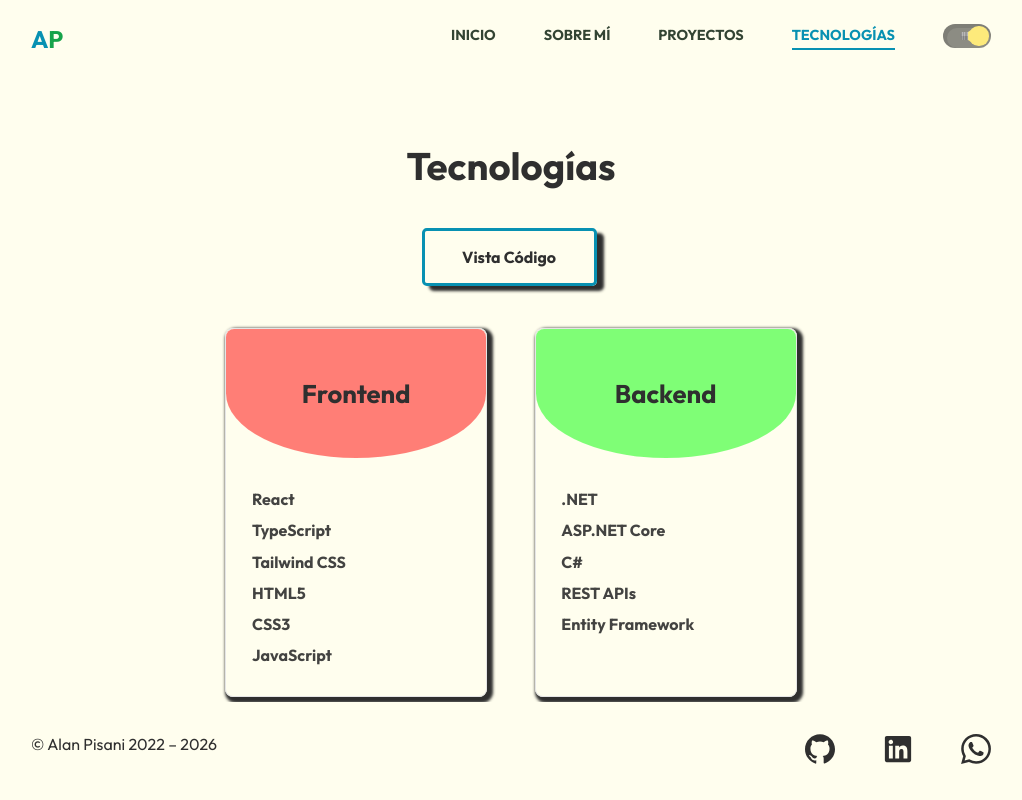
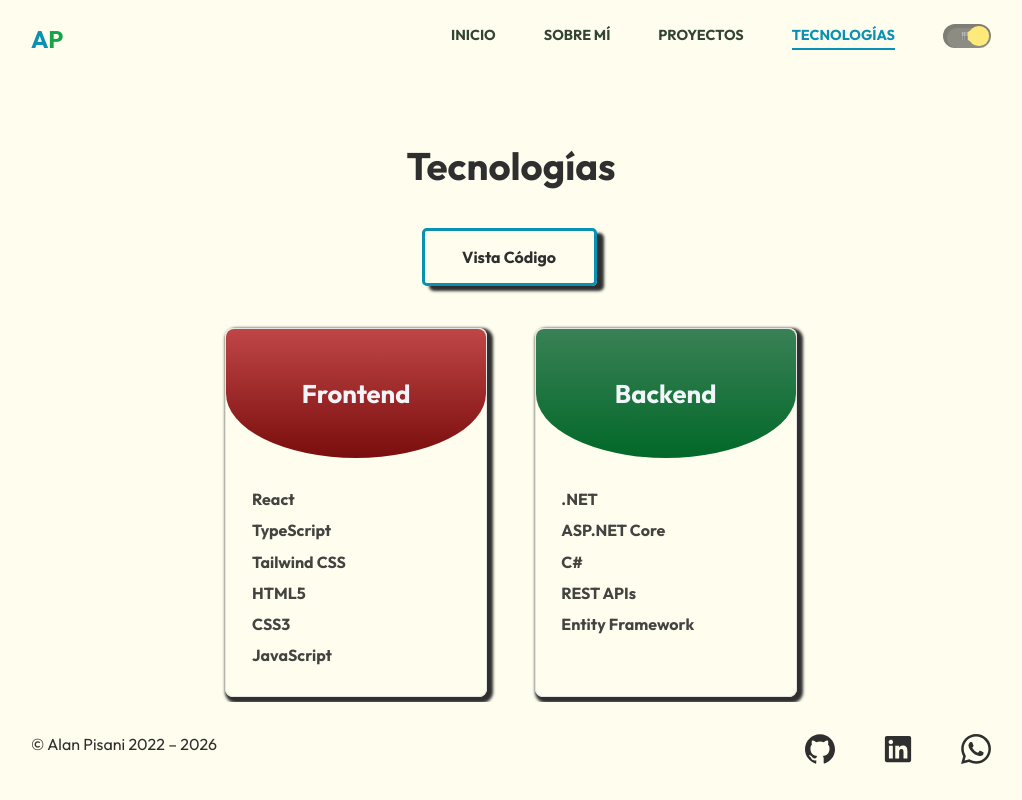
Before and after one commit to alanpisani/portfolio-2026, a React (Vite) app: page /tecnologias in a window 1280 px wide. Both pictures are taken after a click on the link "Vista Tarjetas". Shown: the top 800 px of the page, without its empty margins (129-1151 px from the left). Built offline with nearby package versions, Linux system fonts and the light colour scheme.

Commit message:
mejorado estilos en techs

```diff
--- a/src/components/Main/sections/Technologies/TechCardView/TechCard/techCard.css
+++ b/src/components/Main/sections/Technologies/TechCardView/TechCard/techCard.css
@@ -17,7 +17,7 @@
 
 .tech-card-title-container h3 {
     width: 100%;
-
+    color: var(--text-white);
     text-align: center;
     padding: 3rem;
 }
@@ -36,17 +36,17 @@
 }
 
 .tech-card:nth-child(1) .tech-card-title-container {
-    background-color: rgba(255, 0, 0, .5);
+    background: linear-gradient(#c04646, #7a0d0d );
 }
 
 .tech-card:nth-child(2) .tech-card-title-container {
-    background-color: rgba(0, 255, 0, .5);
+    background: linear-gradient(#398155, #026829);
 }
 
 .tech-card:nth-child(3) .tech-card-title-container {
-    background-color: rgba(0, 0, 255, .5);
+    background: linear-gradient(#4646c2, #0000ff);
 }
 
 .tech-card:nth-child(4) .tech-card-title-container {
-    background-color: rgba(255, 255, 0, .5);
+    background: linear-gradient(#eba835, #d97706);
 }
--- a/src/components/Main/sections/Technologies/TechCodeBlockView/techCodeBlockView.css
+++ b/src/components/Main/sections/Technologies/TechCodeBlockView/techCodeBlockView.css
@@ -7,7 +7,6 @@
     border-radius: 8px;
     line-height: 1.6;
     font-size: 1rem;
-    width: 100%;
 
     white-space: pre;
 }
@@ -36,5 +35,6 @@
 
     .code-block {
         overflow-x: auto;
+        width: 100%;
     }
 }
```
